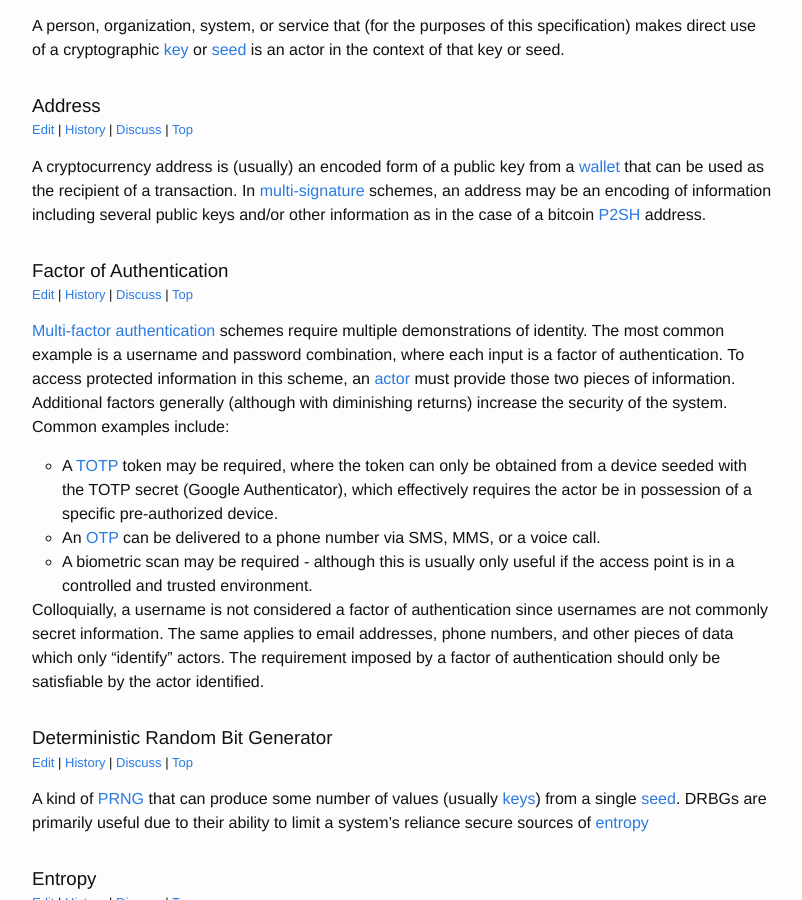
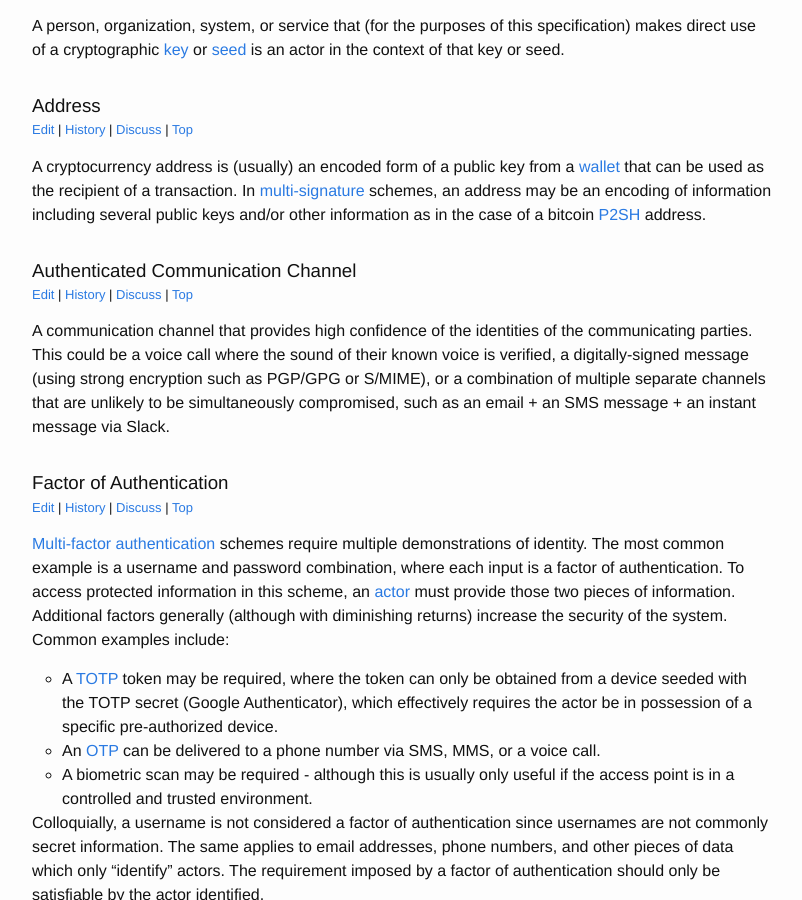
Before and after one commit to CryptoConsortium/CCSS, a Jekyll site: the page built from 6_definitions.html, in a window 1280 px wide and 900 px high, scrolled down 371 px. Shown: the whole window, without its empty margins (238-1040 px from the left). Built offline with Jekyll 4.4.1, drawn with Linux system fonts in a browser that asks for light colours; some of the changed text lies outside the part shown.

Commit message:
Added definition for Authenticated Communication Channel. Altered a variety of aspects to require an ACC for communication

```diff
--- a/_data/aspects/104-KeyUsage.yml
+++ b/_data/aspects/104-KeyUsage.yml
@@ -24,7 +24,7 @@ level_one:
 
 level_two:
   - All organizational [key](#key)/[seed](#seed)-holders have undergone [identity verification](#identity-verification) to ensure they are who they say they are. This reduces the risks associated with impersonation and social engineering attacks which may result in access to organizational or customer funds.
-  - Verification is performed of fund destinations and amounts prior to [key](#key)/[seed](#seed) use. This can be performed by humans before using their keys/seeds to ensure they’re sending the right amount of funds to the right [addresses](#address)/people/companies, or by systems that perform automated signing by checking destination addresses against whitelists and spending limits before the signature is applied. The implementation of payment protocols that provide [digitally signed](#signature) addresses, or the use of systems that display images and business names instead of cryptocurrency addresses greatly simplify this verification process.
+  - Verification of fund destinations and amounts is performed via a [Authenticated Communication Channel](#authenticated-communication-channel) prior to [key](#key)/[seed](#seed) use. This can be performed by humans before using their keys/seeds to ensure they’re sending the right amount of funds to the right [addresses](#address)/people/companies, or by systems that perform automated signing by checking destination addresses against whitelists and spending limits before the signature is applied. The implementation of payment protocols that provide [digitally signed](#signature) addresses, or the use of systems that display images and business names instead of cryptocurrency addresses greatly simplify this verification process.
 
 level_three:
   - Access to the [key](#key)/[seed](#seed) requires an identifier (e.g. username, email, etc.) and at least 3 (three) other [factors of authentication](#authentication-factor). Similar to the requirement of 2 additional factors in Level I, the other 3 factors of authentication in Level III can take any form that provides confirmation of an authorized user's identity.
--- a/_data/aspects/105-KeyCompromiseProtocol.yml
+++ b/_data/aspects/105-KeyCompromiseProtocol.yml
@@ -14,13 +14,13 @@ category: Cryptographic Asset Management
 
 description: >
   This aspect covers the existence and use of a [protocol](#key-compromise-protocol) that dictates the actions that must be taken in the event a cryptographic [key](#key)/[seed](#seed) or its [operator/holder](#actor) is believed to have become compromised. Organizations must be prepared to deal with a situation where a private key has –  even potentially –  become known, determinable or destroyed. Proper policies and procedures to govern these events decrease the risks associated with lost funds and disclosed trade secrets, and increase the availability of the information system to its users. The lack of a KCP will prevent an organization from achieving Level III certification.
-  Examples of when a KCP would be invoked include the identification of tampering of a tamper-evident seal placed on key material, the apparent disappearance of an operator whose closest friends and family cannot identify their whereabouts, or the receipt of communication that credibly indicates an operator or key is likely at risk of being compromised.
+  Examples of when a KCP would be invoked include the identification of tampering of a tamper-evident seal placed on key material, the apparent disappearance of an operator whose closest friends and family cannot identify their whereabouts, or the receipt of communication that credibly indicates an operator or key is likely at risk of being compromised. The execution of [Key Compromise Protocols](#key-compromise-protocol) must make use of [Authenticated Communication Channels](#authenticated-communication-channel) to ensure KCP messages are only sent/received by authenticated actors.
 
 level_one:
   - An inventory of all [keys](#key)/[seeds](#seed) exists, and awareness of which keys are critical to the successful operation of the information system exists within the organization. While no formal [KCP](#key-compromise-protocol) documents exist, there are staff members who are able to direct operators in the procedures necessary to regenerate cryptographic keys, regenerate cryptocurrency [wallets](#wallet), and send funds to these newly-generated wallets in the event any operator or keys become compromised.
 
 level_two:
-  - A proper [Key Compromise Protocol](#key-compromise-protocol) outlines each specific class of key used throughout the system along with a detailed plan of dealing with its compromise. The plan identifies actors via roles and not names and includes secondary actors in the event any primary actor is unavailable to carry out the KCP.
+  - A proper [Key Compromise Protocol](#key-compromise-protocol) outlines each specific class of key used throughout the system along with a detailed plan of dealing with its compromise including the proper use of [Authenticated Communication Channels](#authenticated-communication-channel) during execution. The plan identifies actors via roles and not names and includes secondary actors in the event any primary actor is unavailable to carry out the KCP.
 
 level_three:
   - Tests of the [Key Compromise Protocol](#key-compromise-protocol) are executed regularly to confirm the viability of the procedures and to ensure staff remain trained to use them in the case of a compromise. Logs of executed tests exist which outline any/all comments of the test. Improvements identified during the tests are written back into the protocol to ensure the most effective and efficient protocol is always maintained. As changes are made to the information system, the Key Compromise Protocol is revisited to assure it is updated with any new class of key.
--- a/_data/aspects/106-KeyholderGrantRevokePoliciesAndProcedures.yml
+++ b/_data/aspects/106-KeyholderGrantRevokePoliciesAndProcedures.yml
@@ -20,6 +20,7 @@ level_one:
 
 level_two:
   - The organization maintains checklists that cover all tasks that must be completed when staff vacate or transition into keyholder roles within the organization. These checklists have been reviewed by knowledgeable personnel to ensure "least privilege principles" are applied to the information system, as well as necessary access where required. This eliminates the risks associated with missed privileges and the possession of un-revoked [keys](#key).
+  - All keyholder grant/revoke requests are conducted over [Authenticated Communication Channels](#authenticated-communication-channel)
 
 level_three:
   - The organization's checklists include auditing information that record the identity of the staff member that performs the grant/revoke operations. Each entry within the audit trail is attested to by the staff member who performed that task.
@@ -30,10 +31,17 @@ components:
     title_short: Grant/Revoke Procedures/Checklist
     uncertified: No Policy/Procedures in place
     level_one: Permission changes for incoming/outgoing staff are performed by someone knowledgeable with the system
-    level_two: A written checklist/procedure document exists that is followed for on/offboarding. The checklist outlines every permission to grant/revoke for every role in the information system
-    level_three: A written checklist/procedure document exists that is followed for on/offboarding. The checklist outlines every permission to grant/revoke for every role in the information system
+    level_two: A written checklist/procedure document exists that is followed for on/offboarding. The checklist outlines every permission to grant/revoke for every role in the information system.
+    level_three: A written checklist/procedure document exists that is followed for on/offboarding. The checklist outlines every permission to grant/revoke for every role in the information system.
   - component: &010602
     id: 1.6.2
+    title_short: Requests made via Authenticated Communication Channel
+    uncertified:
+    level_one:
+    level_two: All grant/revoke requests are made via an Authenticated Communication Channel
+    level_three: All grant/revoke requests are made via an Authenticated Communication Channel
+  - component: &010603
+    id: 1.6.3
     title_short: Grant/Revoke Audit Trail
     uncertified:
     level_one:
--- /dev/null
+++ b/_data/definitions/AuthenticatedCommunicationChannel.yml
@@ -0,0 +1,6 @@
+
+id: authenticated-communication-channel
+term: Authenticated Communication Channel
+file: AuthenticatedCommunicationChannel
+description: >
+  A communication channel that provides high confidence of the identities of the communicating parties. This could be a voice call where the sound of their known voice is verified, a digitally-signed message (using strong encryption such as PGP/GPG or S/MIME), or a combination of multiple separate channels that are unlikely to be simultaneously compromised, such as an email + an SMS message + an instant message via Slack.
--- a/_data/definitions/KeyCompromiseProtocol.yml
+++ b/_data/definitions/KeyCompromiseProtocol.yml
@@ -3,4 +3,4 @@ id: key-compromise-protocol
 file: KeyCompromiseProtocol
 term: Key Compromise Protocol
 description: >
-  A document that outlines what actions are to be taken in the event that a key may have been compromised.
+  A document that outlines the specific actions that are to be taken by every actor in an Information System in order to regenerate the system's set of keys in the event that a key may have been compromised.
```
